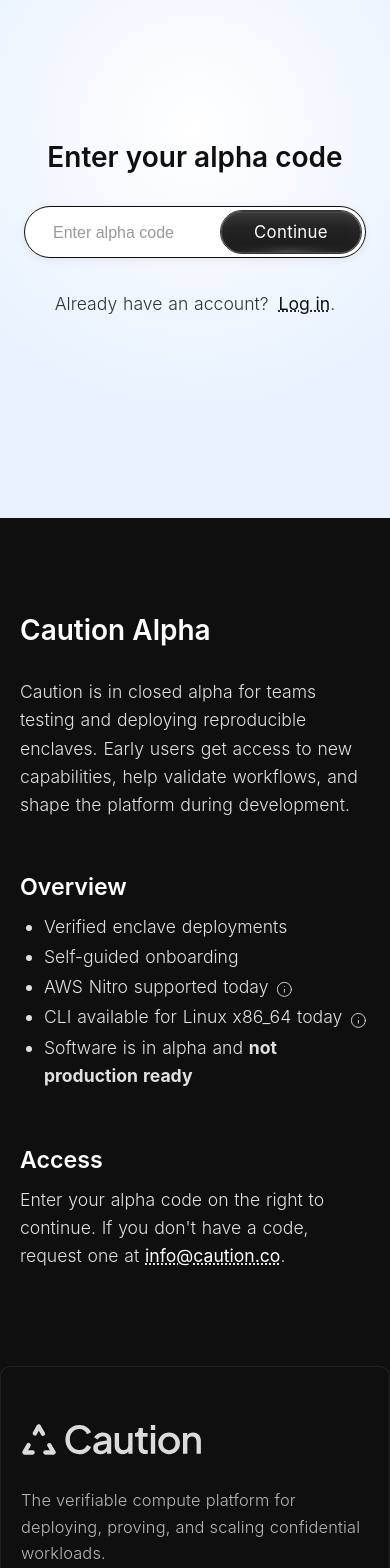
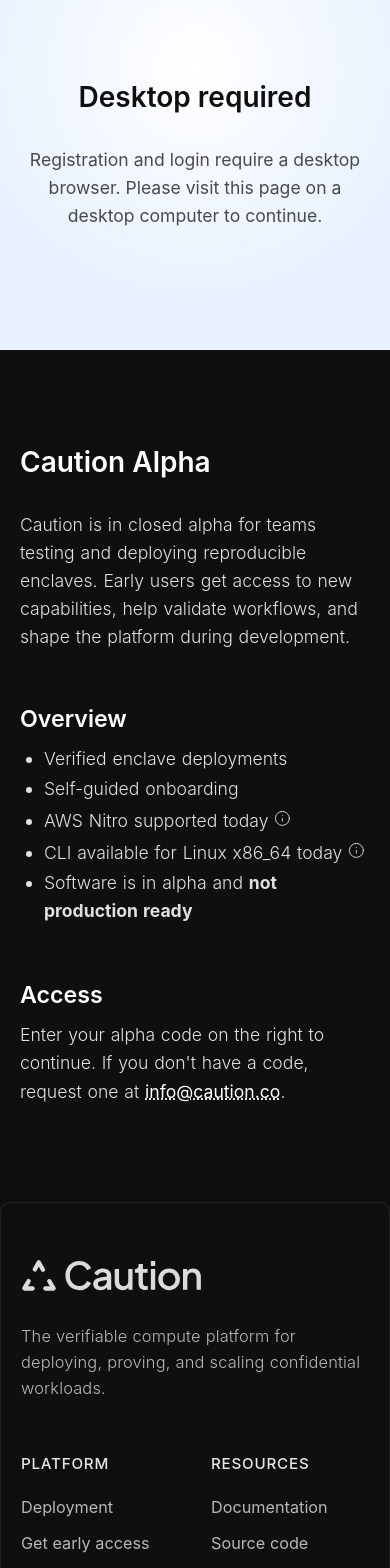
Before and after one commit to CautionHosting/platform, a Vue app in the folder frontend/: page / in a window 390 px wide. Shown: the part 80-1648 px from the top of the page. Built offline with nearby package versions, Linux system fonts and the light colour scheme; a web font is replaced by a local one.

Commit message:
restrict mobile registration during alpha

```diff
--- a/frontend/src/components/AuthLayout.vue
+++ b/frontend/src/components/AuthLayout.vue
@@ -94,7 +94,15 @@
       <!-- Right Panel - Light -->
       <div class="right-panel">
         <div class="right-content">
-          <slot name="right-panel"></slot>
+          <!-- Show desktop required message on mobile -->
+          <div v-if="isMobile" class="mobile-blocked">
+            <h2 class="form-title">Desktop required</h2>
+            <p class="mobile-blocked-text">
+              Registration and login require a desktop browser. Please visit this page on a desktop computer to continue.
+            </p>
+          </div>
+          <!-- Show normal content on desktop -->
+          <slot v-else name="right-panel"></slot>
         </div>
       </div>
     </div>
@@ -131,6 +139,11 @@
   setup() {
     const tooltipPlatformVisible = ref(false);
     const tooltipCloudVisible = ref(false);
+    const isMobile = ref(false);
+
+    const checkMobile = () => {
+      isMobile.value = window.innerWidth <= 960;
+    };
 
     const {
       mobileMenuOpen,
@@ -167,12 +180,29 @@
       tooltipCloudVisible.value = !tooltipCloudVisible.value;
     };
 
+    const closeAllTooltips = () => {
+      tooltipPlatformVisible.value = false;
+      tooltipCloudVisible.value = false;
+    };
+
+    const handleClickOutside = (event) => {
+      const isTooltipTrigger = event.target.closest('.tooltip-trigger');
+      if (!isTooltipTrigger) {
+        closeAllTooltips();
+      }
+    };
+
     onMounted(() => {
       setupScrollListeners();
+      document.addEventListener('click', handleClickOutside);
+      checkMobile();
+      window.addEventListener('resize', checkMobile);
     });
 
     onUnmounted(() => {
       cleanupScrollListeners();
+      document.removeEventListener('click', handleClickOutside);
+      window.removeEventListener('resize', checkMobile);
     });
 
     return {
@@ -182,6 +212,7 @@
       navbarOnDark,
       tooltipPlatformVisible,
       tooltipCloudVisible,
+      isMobile,
       closeMobileMenu,
       toggleMobileMenu,
       showTooltipPlatform,
--- a/frontend/src/components/SiteFooter.vue
+++ b/frontend/src/components/SiteFooter.vue
@@ -26,9 +26,7 @@
           <div class="footer-links">
             <div class="footer-column">
               <h3 class="footer-column-title">Platform</h3>
-              <a href="https://caution.co/about.html" class="footer-link"
-                >About</a
-              >
+              <a href="https://caution.co/deployment.html" class="footer-link">Deployment</a>
               <a href="/" class="footer-link">Get early access</a>
               <a href="/login" class="footer-link">Log in</a>
             </div>
@@ -42,12 +40,20 @@
                 class="footer-link"
                 >Documentation</a
               >
-              <a href="https://caution.co/blog.html" class="footer-link"
-                >Blog</a
+              <a
+                href="https://codeberg.org/AmpereComputing/caution"
+                target="_blank"
+                rel="noopener noreferrer"
+                class="footer-link"
+                >Source code</a
               >
-              <a href="https://caution.co/contact.html" class="footer-link"
-                >Contact</a
-              >
+              <a href="https://caution.co/blog.html" class="footer-link">Blog</a>
+            </div>
+
+            <div class="footer-column">
+              <h3 class="footer-column-title">Company</h3>
+              <a href="https://caution.co/about.html" class="footer-link">About</a>
+              <a href="https://caution.co/contact.html" class="footer-link">Contact</a>
             </div>
           </div>
         </div>
--- a/frontend/src/components/SiteHeader.vue
+++ b/frontend/src/components/SiteHeader.vue
@@ -44,17 +44,10 @@
     <!-- Mobile menu -->
     <div class="mobile-menu" :class="{ active: mobileMenuOpen }">
       <div class="mobile-menu-content">
-        <a href="https://docs.caution.co/" target="_blank" rel="noopener noreferrer" class="mobile-menu-link">Docs</a>
+        <a href="https://caution.co/about.html" class="mobile-menu-link">About</a>
+        <a href="https://caution.co/deployment.html" class="mobile-menu-link">Deployment</a>
+        <a href="https://docs.caution.co/" target="_blank" rel="noopener noreferrer" class="mobile-menu-link">Documentation</a>
         <a href="https://caution.co/blog.html" class="mobile-menu-link">Blog</a>
-        <a href="https://caution.co/contact.html" class="mobile-menu-link"
-          >Contact</a
-        >
-        <a
-          href="/login"
-          @click.prevent="$emit('login')"
-          class="mobile-menu-link"
-          >Log in</a
-        >
         <a href="/" class="btn-dark mobile-menu-cta"> Get started </a>
       </div>
     </div>
--- a/frontend/src/styles/auth-layout.css
+++ b/frontend/src/styles/auth-layout.css
@@ -442,9 +442,11 @@
 }
 
 .platform-item {
-  display: inline-flex;
-  align-items: center;
-  gap: 8px;
+  display: inline;
+}
+
+.platform-item .tooltip-trigger {
+  white-space: nowrap;
 }
 
 .tooltip-trigger {
@@ -512,6 +514,19 @@
   width: 100%;
   max-width: 600px;
   position: relative;
+}
+
+.mobile-blocked {
+  text-align: center;
+  margin: auto;
+  padding: 40px 0;
+}
+
+.mobile-blocked-text {
+  font-size: clamp(1.1rem, 1vw, 1.175rem);
+  color: rgba(0, 0, 0, 0.7);
+  line-height: 1.6;
+  margin-top: 16px;
 }
 
 .login-title {
@@ -1023,7 +1038,7 @@
 
   .right-panel {
     order: 1;
-    padding: 220px 24px 200px 24px;
+    padding: 120px 24px 80px 24px;
     align-items: center;
     justify-content: center;
   }
@@ -1092,6 +1107,22 @@
     gap: 0;
     justify-content: space-between;
     align-items: center;
+  }
+
+  /* Tooltip mobile positioning - prevent going off screen */
+  .tooltip {
+    white-space: normal;
+    min-width: 200px;
+    max-width: 250px;
+    left: auto;
+    right: -10px;
+    transform: none;
+  }
+
+  .tooltip::after {
+    left: auto;
+    right: 16px;
+    transform: none;
   }
 }
 
```
Also changed, not shown: 1 other file (tests, documents, lock files or other folders).
